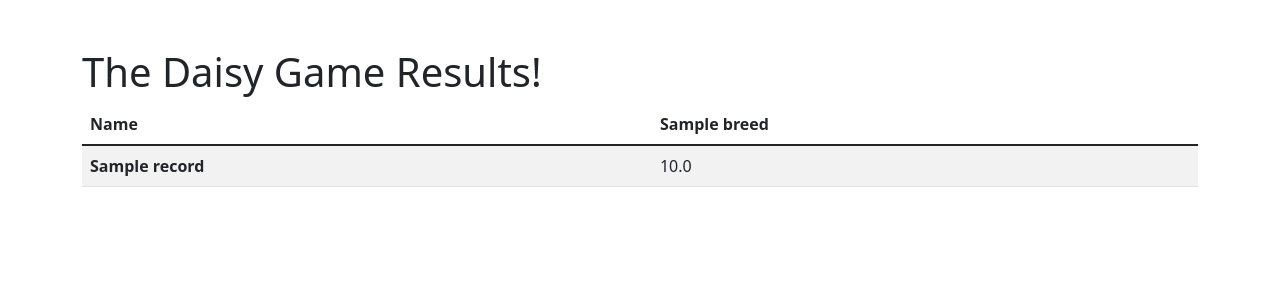
After one commit to WardLT/daisy-game, a Flask app: template templates/guesses.html in a window 1280 px wide. The commit adds this page. Shown: the top 300 px of the page. Run offline with Flask 2, Linux system fonts and the light colour scheme; the template is opened without the code that fills it: most values are stand-ins (such as "Sample title", 1, 10 or a date in 2020).

Commit message:
Add a page to display guesses

```diff
--- a/app.py
+++ b/app.py
@@ -1,10 +1,13 @@
 from datetime import datetime
+import secrets
 import json
 
-from flask import Flask, request, render_template
+from flask import Flask, request, render_template, flash, session
 from werkzeug.utils import redirect
+import pandas as pd
 
 app = Flask(__name__)
+app.secret_key = secrets.token_urlsafe(16)
 
 breeds = [
     "Airedale Terrier",
@@ -27,6 +30,8 @@ breeds = [
     "Rottweiler"
 ]
 
+breed_tags = [x.replace(" ", "_") for x in breeds]
+
 
 @app.route('/', methods=['GET'])
 def home():
@@ -39,7 +44,36 @@ def receive():
     data = dict(request.form)
     data['response_time'] = datetime.now().isoformat()
 
+    # Convert breeds to percentages
+    for b in breed_tags:
+        data[b] = float(data.get(b, 0))
+
+    # Store the person's name in the session
+    session['name'] = data['name']
+    session['newbreed'] = data['newbreed']
+
+    # Make sure they guess at least one breed
+    score_count = sum(data.get(x, 0) for x in breed_tags)
+    if score_count <= 0:
+        flash('You must assign a percentage to at least one breed!', 'error')
+        return redirect('/')
+
     with open('results.json', 'a') as fp:
         print(json.dumps(data), file=fp)
 
-    return redirect('/')
+    return redirect('/guesses')
+
+
+@app.route('/guesses')
+def guesses():
+    # Get the most-recent guess from each person
+    results = pd.read_json('results.json', lines=True)
+    results.sort_values(['response_time', 'name'], ascending=True, inplace=True)
+    results.drop_duplicates('name', inplace=True)
+
+    # Compute percentages
+    total = results[breed_tags].sum(axis=1).values[:, None]
+    results[breed_tags] = results[breed_tags] / total * 100
+
+    # Print the form
+    return render_template('guesses.html', results=results.to_dict(orient='records'), breeds=breeds)
--- /dev/null
+++ b/templates/guesses.html
@@ -0,0 +1,46 @@
+<!doctype html>
+<html lang="en">
+<head>
+    <meta charset="utf-8">
+    <meta name="viewport" content="width=device-width, initial-scale=1, shrink-to-fit=no">
+
+    <title>The Daisy Game</title>
+
+    <!-- Bootstrap core CSS -->
+    <link rel="stylesheet" href="https://cdn.jsdelivr.net/npm/bootstrap@5.1.3/dist/css/bootstrap.min.css"
+          integrity="sha384-1BmE4kWBq78iYhFldvKuhfTAU6auU8tT94WrHftjDbrCEXSU1oBoqyl2QvZ6jIW3" crossorigin="anonymous">
+
+</head>
+
+<body>
+
+<!-- Begin page content -->
+<main role="main" class="container">
+    <h1 class="mt-5">The Daisy Game Results!</h1>
+
+    <table class="table table-striped">
+        <thead>
+        <tr>
+            <th scope="col">Name</th>
+            {% for breed in breeds %}
+            <th scope="col">{{breed}}</th>
+            {% endfor %}
+        </tr>
+        </thead>
+        {% for record in results %}
+        <tr>
+            <th scope="row">{{record['name']}}</th>
+            {% for breed in breeds %}
+            {% set val = record[breed | replace(" ", "_")] %}
+            {% if val < 1e-6 %}
+            <td></td>
+            {% else %}
+            <td>{{ "%.1f" | format(val) }}</td>
+            {% endif %}
+            {% endfor %}
+        </tr>
+        {% endfor %}
+    </table>
+</main>
+</body>
+</html>
```
Also changed, not shown: templates/home.html (+15 -14 lines).
